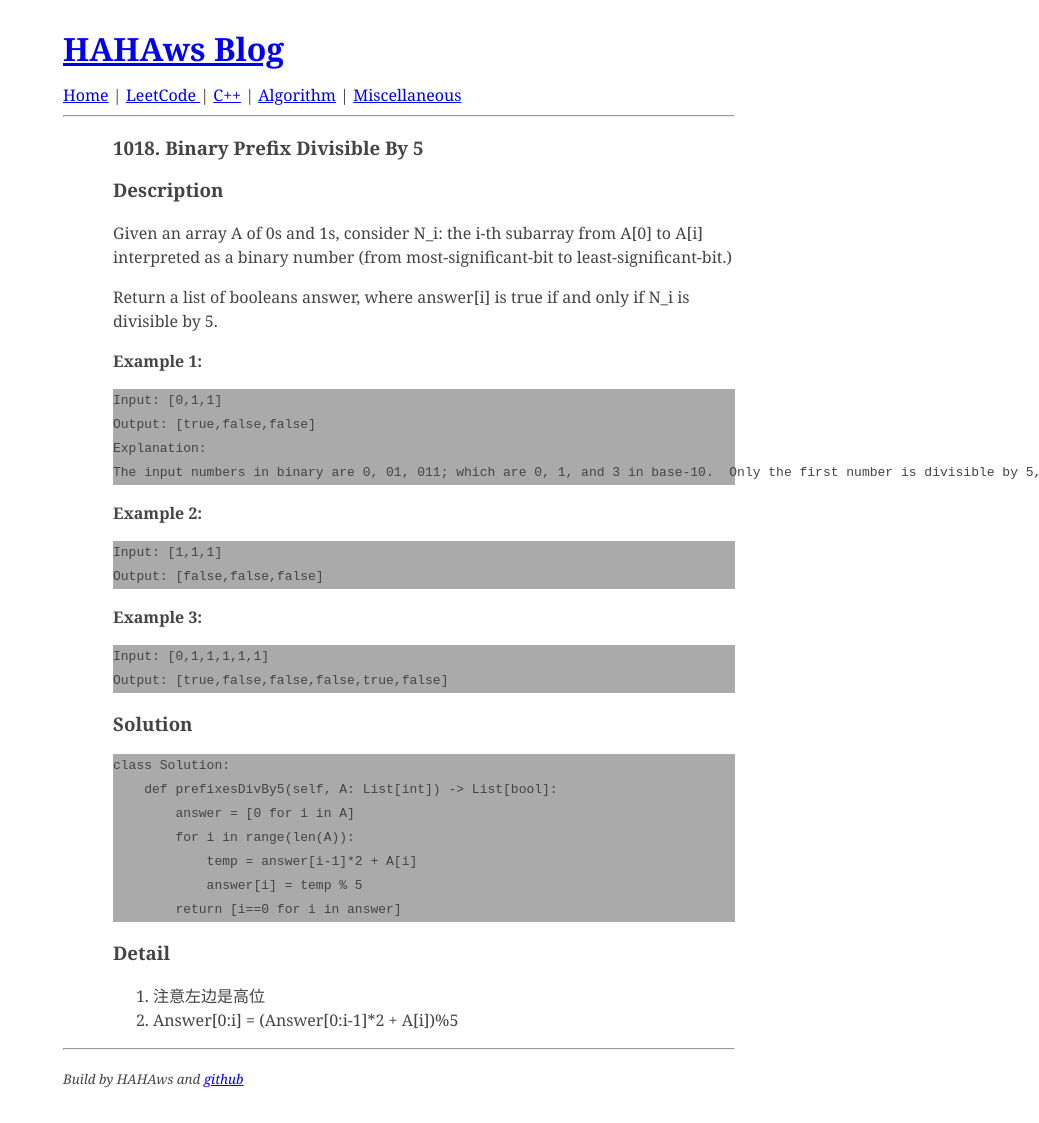
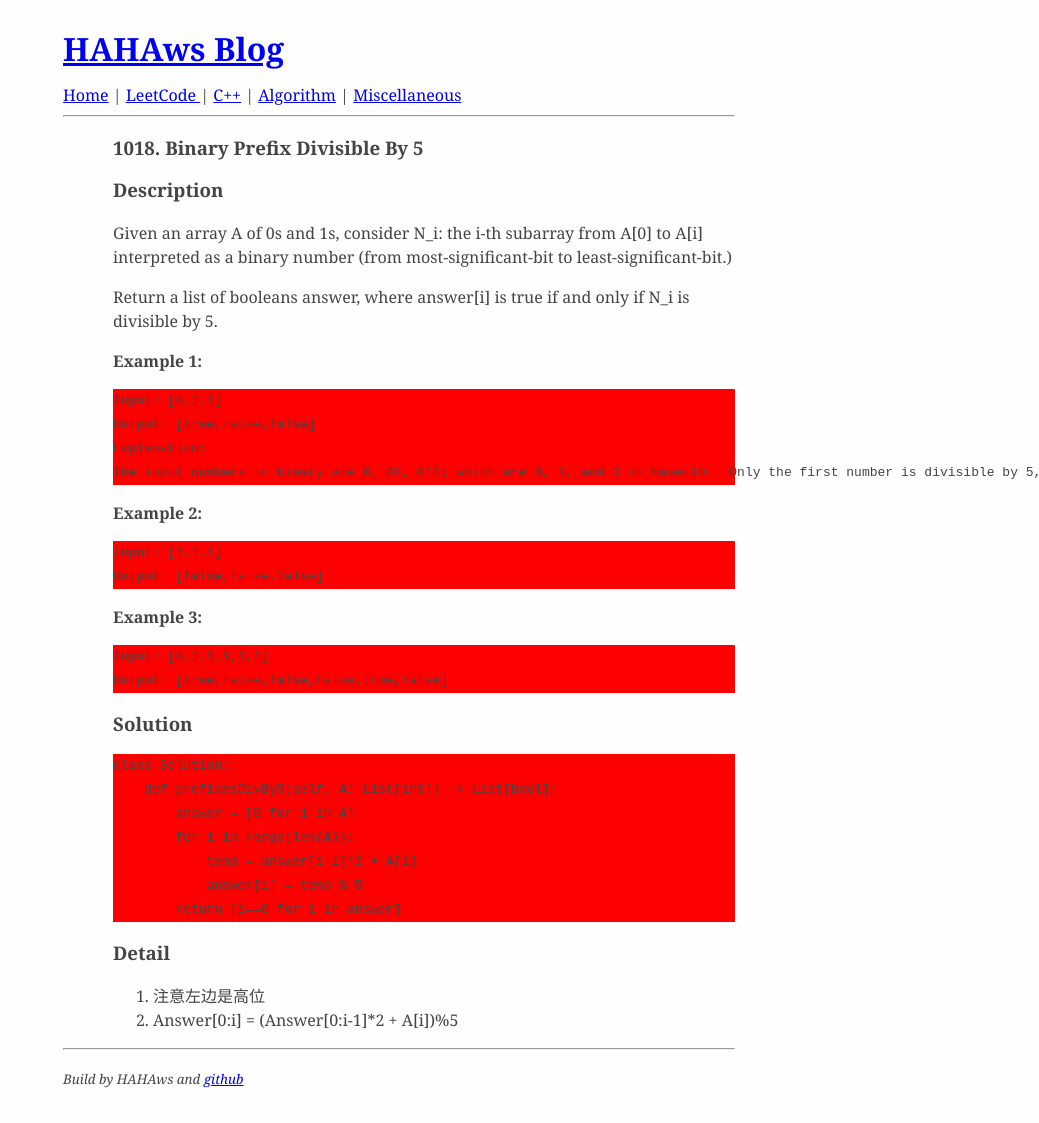
Before and after one commit to for-l00p/hahaws.github.io, a Jekyll site: the page built from _posts/LeetCode/2020-05-14-1018.md, in a window 1280 px wide. Shown: the whole page, without its empty margins (241-1280 px from the left). Built offline with Jekyll 4.4.1, drawn with Linux system fonts in a browser that asks for light colours.

Commit message:
Update syntax.css

```diff
--- a/assets/css/syntax.css
+++ b/assets/css/syntax.css
@@ -10,7 +10,7 @@ body {
 }
 
 .highlight {
-    background-color: #aaaaaa;
+    background-color: #ff0000;
 }
 
 .highlight .c { color: #999988; font-style: italic } /* Comment */
```
